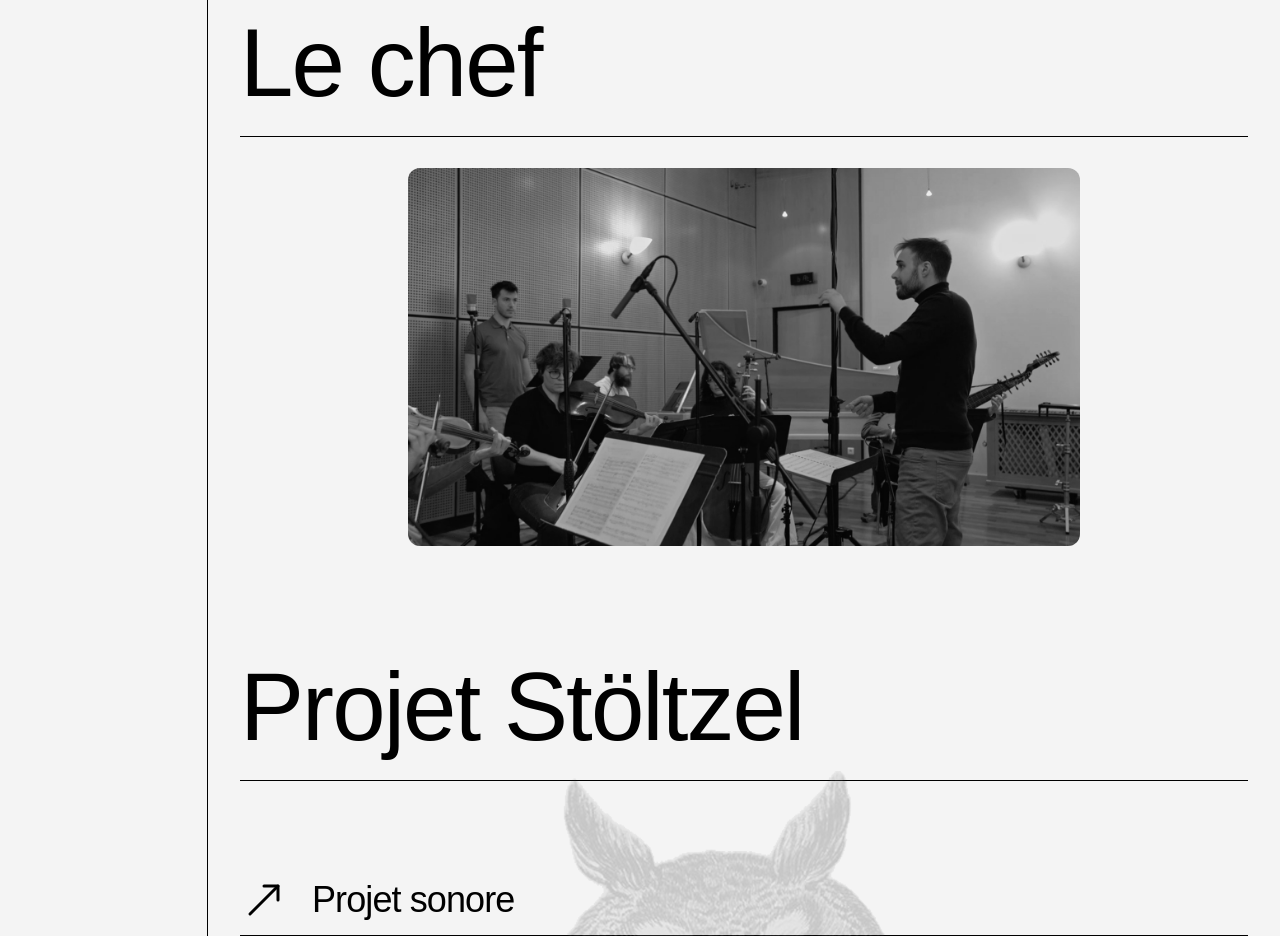
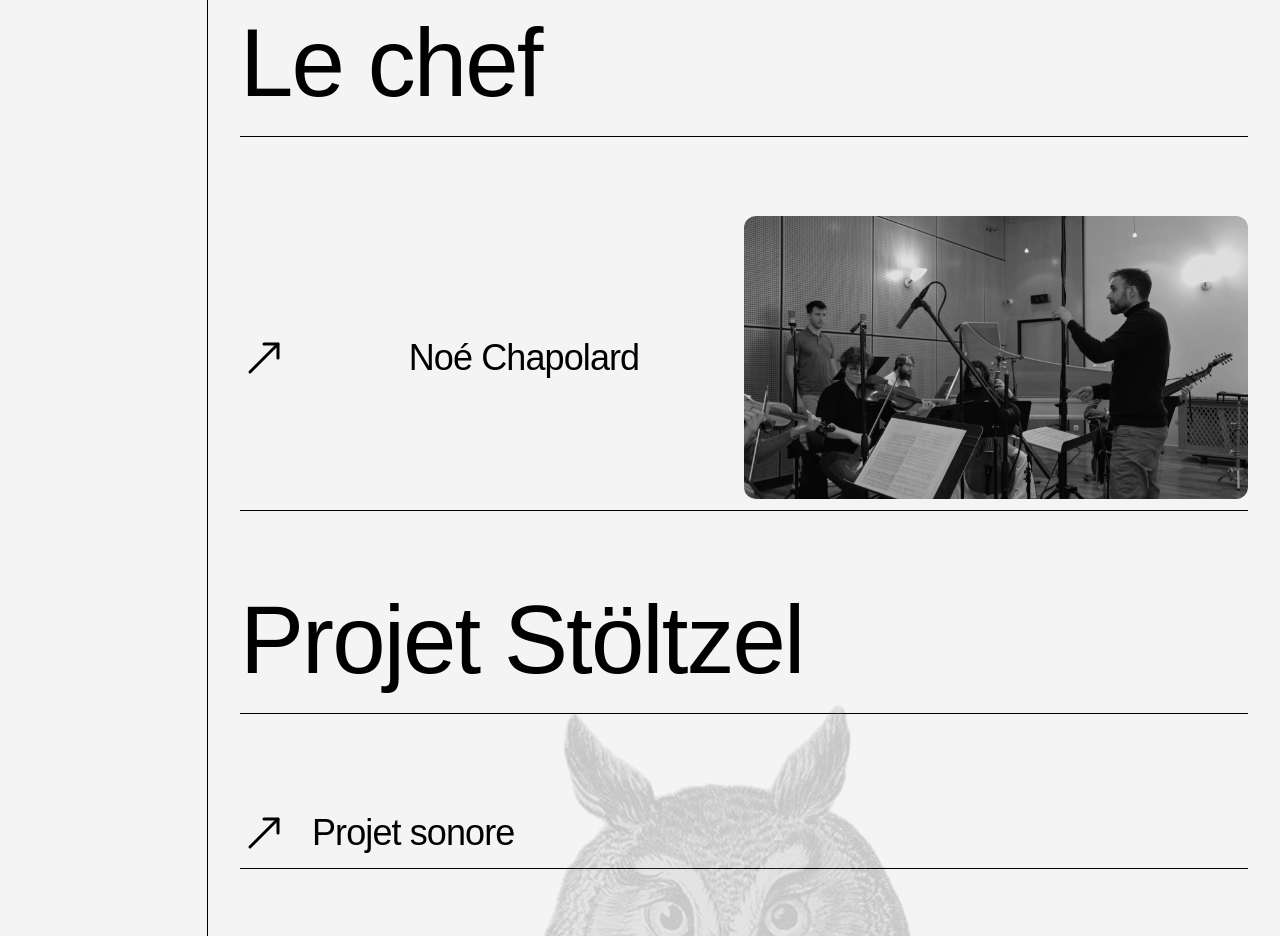
Before and after one commit to EnsemblePhaenomen/phaenomen-website, a Next.js app: page / in a window 1280 px wide. Shown: the part 3000-3936 px from the top of the page. Built offline with nearby package versions, Linux system fonts and the light colour scheme; a web font is replaced by a local one.

Commit message:
working on lechef

```diff
--- a/app/Components/Sections/About/Lechef.tsx
+++ b/app/Components/Sections/About/Lechef.tsx
@@ -1,12 +1,18 @@
+"use client";
+
+import { useState } from "react";
 import type { Chef } from "@/app/types/musiciensConfig"
 import Image from "next/image";
 import AnimatedBorderCard from "../../(ui)/AnimatedBorderCard";
+import ArrowIcon from "../../(ui)/Arrows/ArrowIcon";
 
 type EnfantProps = {
     data: Chef;
 };
 
 export default function Lechef({ data: _data }: EnfantProps) {
+    const [isOpen, setIsOpen] = useState(false);
+
     // Utiliser modal si disponible, sinon portrait
     const imageSrc = _data.modal?.src || _data.portrait?.src;
     const imageAlt = _data.modal?.alt || _data.portrait?.alt || _data.nom;
@@ -24,26 +30,52 @@ export default function Lechef({ data: _data }: EnfantProps) {
                         <div className="w-full" />
                     </AnimatedBorderCard>
                 </div>
-                <div className="w-full flex justify-center py-8">
-                    <div className="relative group mx-auto w-full lg:w-[70vw]  max-w-2xl aspect-[16/9] rounded-xl overflow-hidden">
+
+                <div className="flex flex-col gap-8 pt-4 md:pt-16">
+                    <AnimatedBorderCard className="pt-4" sides={["bottom"]} animationDuration={0.3} delay={0.2}>
+                        <section>
+                            <div
+                                className="flex items-center justify-between gap-2 mb-3 group cursor-pointer"
+                                onClick={() => setIsOpen(!isOpen)}
+                            >
+                                <div
+                                    className={`mr-3 md:mr-4 flex-shrink-0 transform transition-all duration-300 ease-in-out group-hover:translate-x-1 ${isOpen ? "rotate-45" : "rotate-0"
+                                        }`}
+                                >
+                                    <ArrowIcon className="w-10 h-auto md:w-12" />
+                                </div>
+                                <h3 className="text-2xl md:text-4xl font-semibold tracking-tight">
+                                    {_data.prénom} {_data.nom}
+                                </h3>
+                                <div className="relative group w-full md:w-1/2 aspect-[16/9] rounded-xl overflow-hidden">
                                     <Image
                                         src={imageSrc}
                                         alt={imageAlt}
                                         fill
                                         className="object-cover"
-                            sizes="(min-width: 1024px) 90vw, 100vw"
+                                        sizes="(min-width: 768px) 50vw, 100vw"
                                     />
 
                                     {/* Overlay avec gradient */}
                                     <div className="absolute inset-0 bg-gradient-to-t from-black/70 via-black/30 to-transparent opacity-0 group-hover:opacity-100 transition-opacity duration-300" />
-
-                        {/* Titre avec animation - centré au milieu */}
-                        <div className="absolute inset-0 flex items-center justify-center p-6 md:p-8 opacity-0 group-hover:opacity-100 transition-opacity duration-300">
-                            <h2 className="text-[#ff1f57] text-center text-2xl md:text-4xl font-semibold tracking-tight">
-                                {_data.prénom} {_data.nom}
-                            </h2>
                                 </div>
                             </div>
+
+                            <div
+                                className={`overflow-hidden transition-all duration-500 ease-in-out ${isOpen
+                                        ? "max-h-[2000px] opacity-100 pt-4 px-4 pb-8"
+                                        : "max-h-0 opacity-0"
+                                    }`}
+                            >
+                                <div className="flex flex-col max-w-[30%] md:flex-row gap-6">
+                                    <div className="flex-1">
+                                        {_data.bio}
+                                    </div>
+
+                                </div>
+                            </div>
+                        </section>
+                    </AnimatedBorderCard>
                 </div>
             </section>
         </main>
--- a/app/data/musiciens/musiciens.ts
+++ b/app/data/musiciens/musiciens.ts
@@ -148,6 +148,7 @@ const chef: Chef = {
     nom: "Chapolard",
     prénom: "Noé",
     role: "Chef d'orchestre",
+    bio: `Originaire de Paris, baryton et chef, Noé Chapolard se forme d'abord aux États-Unis, puis au Conservatoire national supérieur musique et danse de Lyon et à la Schola Cantorum de Bâle. Passionné de musique ancienne et du répertoire sacré pour chœur, il a débuté comme assistant chef à la Chapelle de l’Université de Princeton et à l’Orchestre des jeunes de New York, a été académicien du Chœur de l'Orchestre de Paris en chant, et des ensembles Aedes et Spirito en direction. Il a récemment travaillé sous la baguette de chefs tels Stephan MacLeod, Raphaël Pichon ou Jordi Savall, et chante entre autres avec les ensembles Musica Nova, La Capella Reial de Catalunya, Scandicus ou La Chapelle rhénane. Par ailleurs, Noé dirige les chœurs amateurs Vocappella et De Usu Canendi à Lyon ainsi que l'orchestre symphonique du Conservatoire du IXe arrondissement à Paris. En 2022, il a pris la direction du Jeune Chœur d'Auvergne et est devenu formateur régulier du Chœur régional d'Auvergne.`,
     portrait: {
         src: "/ensembleGallery/photos des musiciens/noe_portrait.png",
         alt: "Photo portrait de Noé Chapolard",
--- a/app/types/musiciensConfig.ts
+++ b/app/types/musiciensConfig.ts
@@ -17,6 +17,7 @@ export interface Chef {
   nom: string;
   prénom: string;
   role: string;
+  bio: string;
   portrait?: {
     src: string;
     alt: string;
```
Lines whose indentation alone changed are shown as unchanged.
